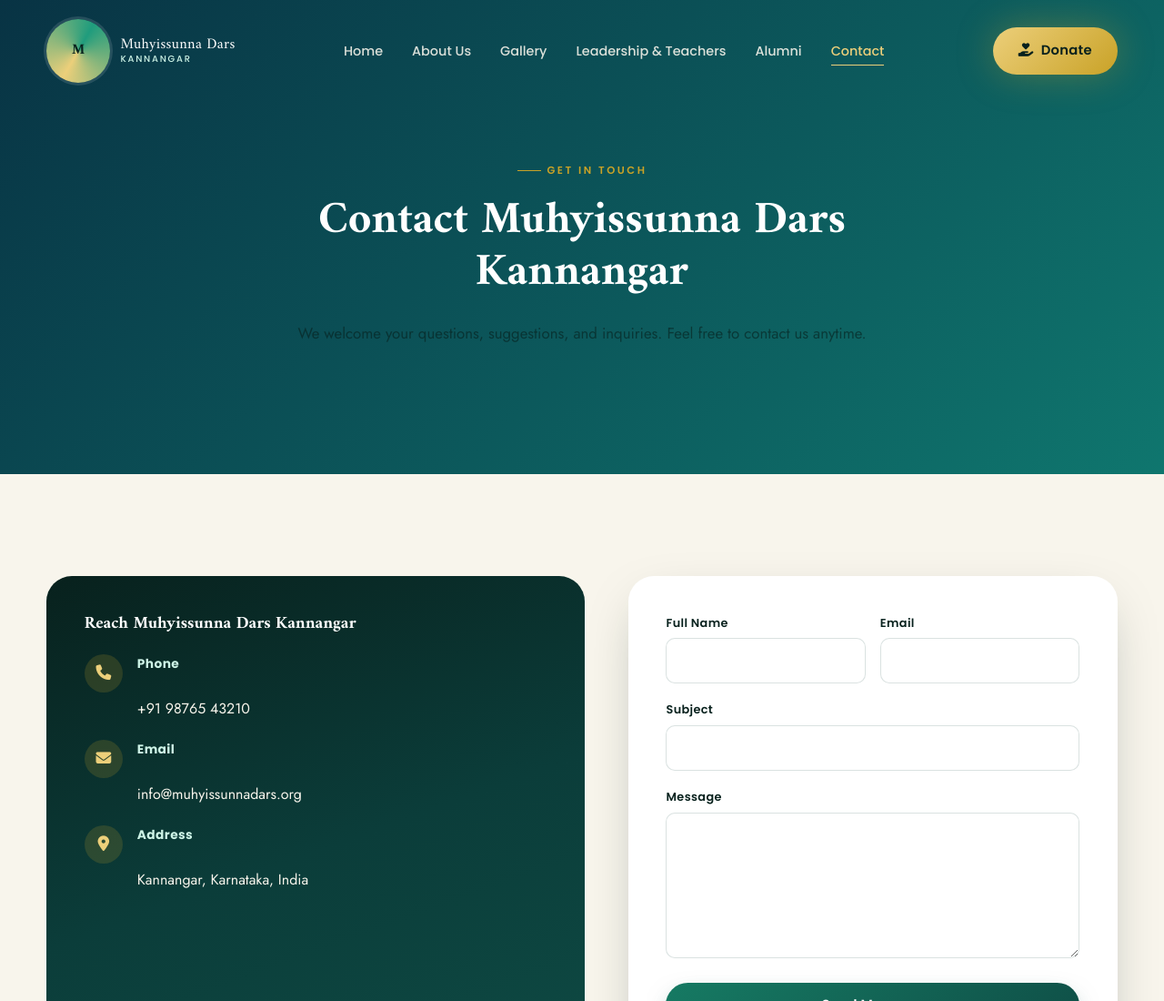
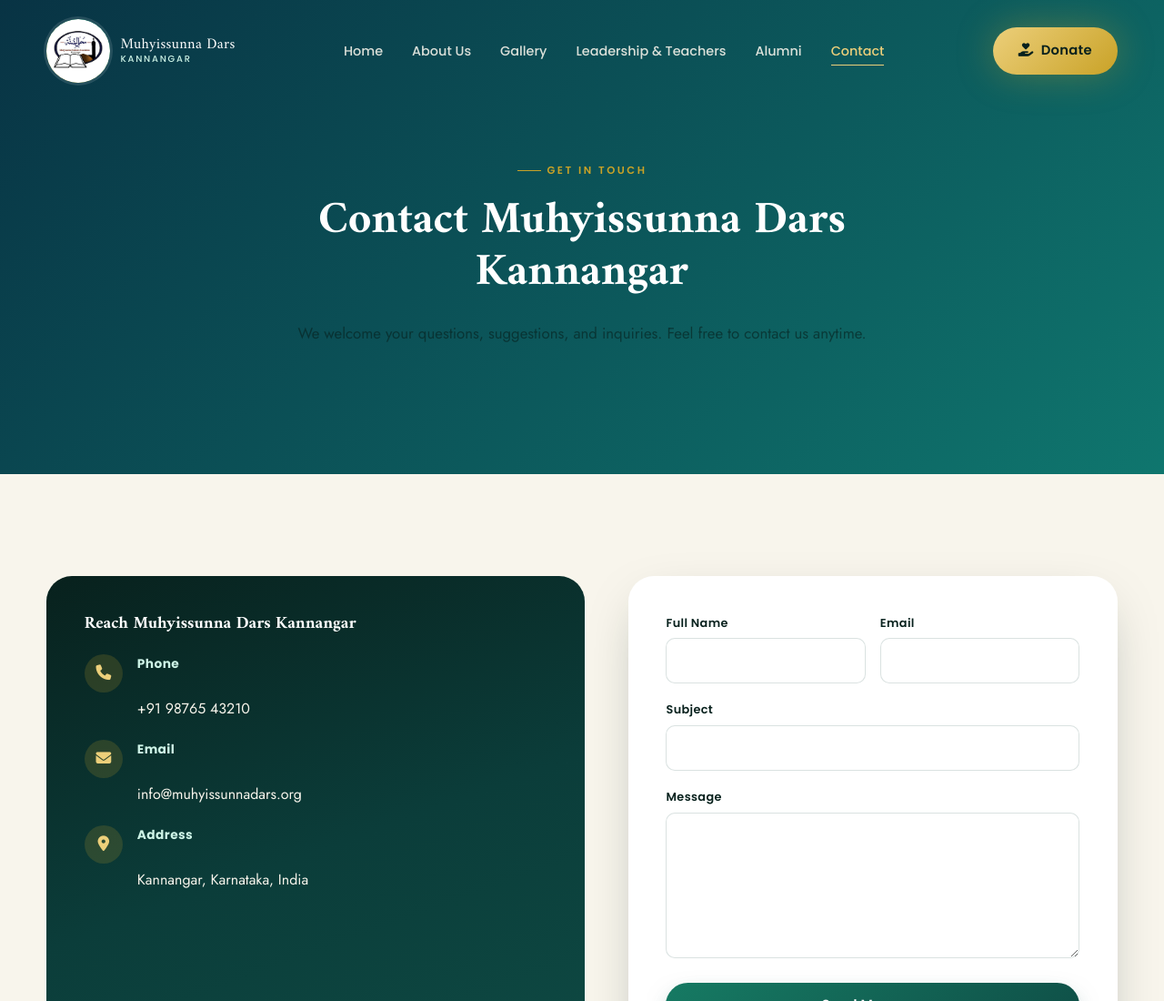
Before and after one commit to Afzal2004/kngrdars, a plain HTML site: page contact.html in a window 1280 px wide. Shown: the top 1100 px of the page at 91% size. Drawn offline with Linux system fonts and the light colour scheme; grey boxes are pictures that could not be loaded.

Commit message:
Add logo and location map to contact page
Updated contact.html to include a logo in the navbar and added a map embed for location.

```diff
--- a/contact.html
+++ b/contact.html
@@ -22,7 +22,9 @@
         <div class="container">
 
             <a href="index.html" class="brand">
-                <div class="brand-mark">M</div>
+                  <div class="brand-mark">
+  <img src="images/kngrdarslogo.jpeg" alt="Logo" class="brand-logo">
+</div>
 
                 <div class="brand-name">
                     Muhyissunna Dars
```
